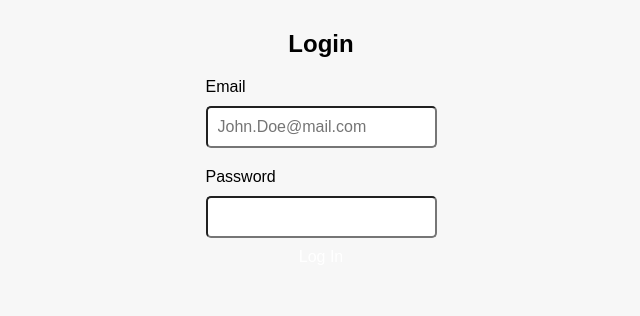
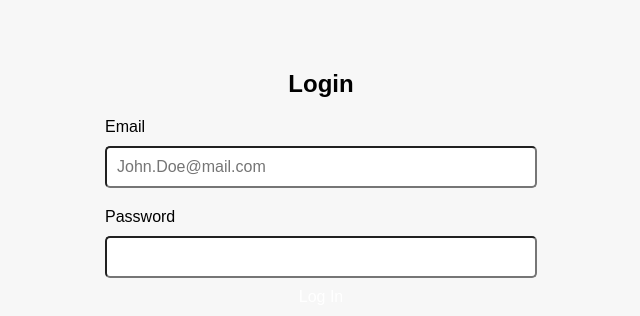
Before and after one commit to younes-damouna/gad-lift, a React (Create React App) app in the folder web_frontend/: page /auth/login in a window 1280 px wide. Shown: the top 316 px of the page, without its empty margins (319-959 px from the left). Built offline with nearby package versions, Linux system fonts and the light colour scheme; a web font is replaced by a local one.

Commit message:
web-frontend: styled login form

```diff
--- a/web_frontend/src/pages/Auth/Login/index.css
+++ b/web_frontend/src/pages/Auth/Login/index.css
@@ -0,0 +1,8 @@
+.form{
+    width: 40%;
+    padding: 40px;
+    background-color: #f7f7f7;
+    /* border-radius: 20px; */
+    /* box-shadow: 1px 1px 5px 5px rgba(248, 248, 248, 0.066); */
+
+}
```
